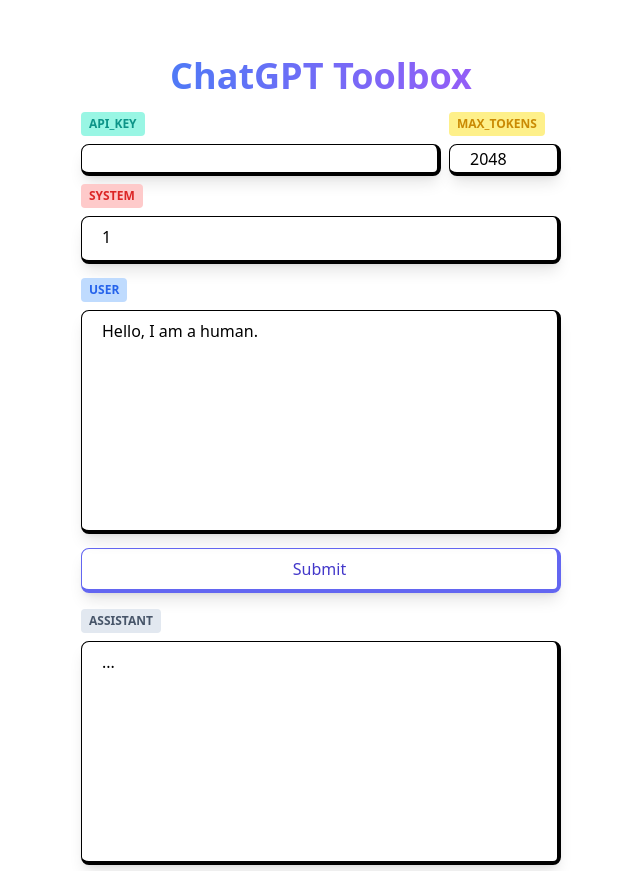
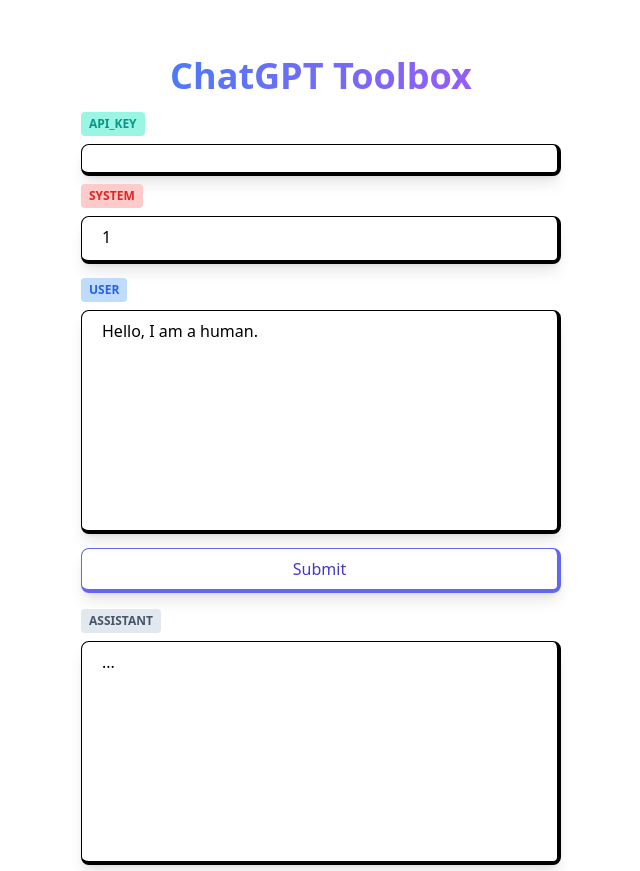
Before and after one commit to marsinlegend/chatgpt-toolbox, a Next.js app: page /tool/1 in a window 1280 px wide. Shown: the whole page, without its empty margins (319-959 px from the left). Built offline with nearby package versions, Linux system fonts and the light colour scheme.

Commit message:
remove maxtokens

```diff
--- a/app/App.tsx
+++ b/app/App.tsx
@@ -92,7 +92,7 @@
           </h1>
         </div>
         <div className="flex flex-row">
-          <div className="basis-3/4">
+          <div className="basis-full">
             <label>
               <span className="text-xs font-semibold inline-block py-1 px-2 my-2 uppercase rounded text-teal-600 bg-teal-200 uppercase last:mr-0 mr-1">
                 API_KEY
@@ -106,7 +106,7 @@
               />
             </label>
           </div>
-          <div className="basis-1/4 pl-2">
+          {/* <div className="basis-1/4 pl-2">
             <label>
               <span className="text-xs font-semibold inline-block py-1 px-2 my-2 uppercase rounded text-yellow-600 bg-yellow-200 uppercase last:mr-0 mr-1">
                 max_tokens
@@ -119,7 +119,7 @@
                 onChange={(e) => setMaxTokens(e.target.value)}
               />
             </label>
-          </div>
+          </div> */}
         </div>
         <div className="basis-full">
           <label>
--- a/utils/liveGptClient.ts
+++ b/utils/liveGptClient.ts
@@ -16,7 +16,7 @@
     model: OPENAI_MODEL,
     messages: prompt,
     temperature: 0.7,
-    max_tokens: maxTokens ? maxTokens : MAX_TOKENS,
+    // max_tokens: maxTokens ? maxTokens : MAX_TOKENS,
     stream: true,
   };
 
```
